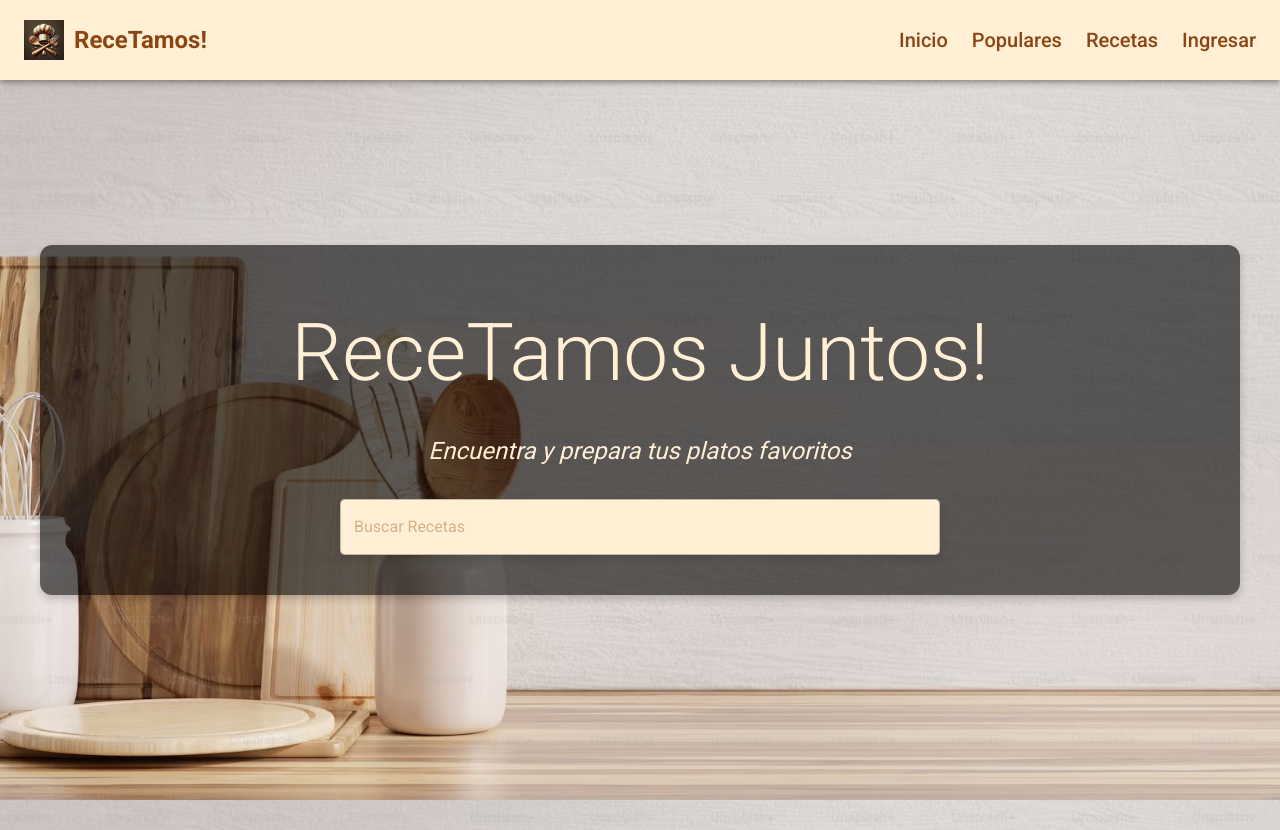
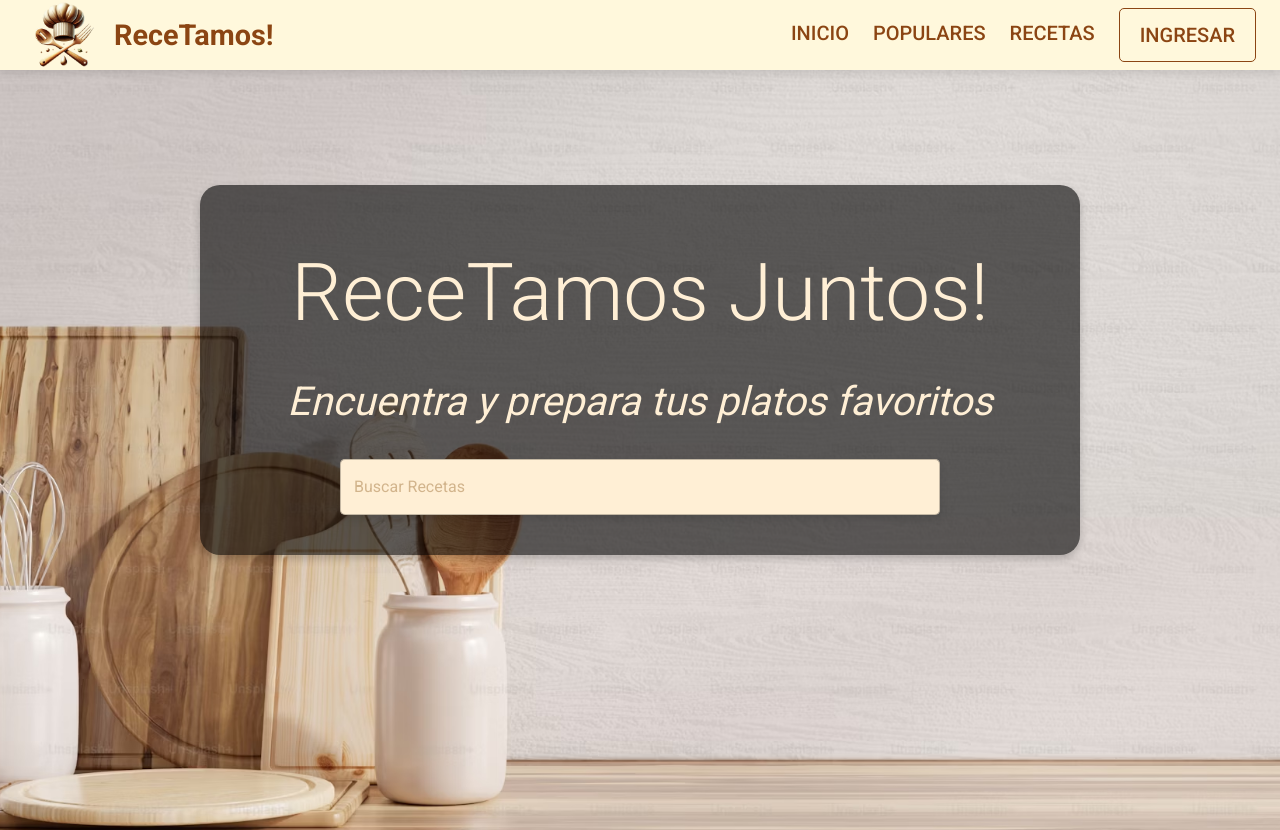
Before and after one commit to DiegoDrutman/Proyecto, a React (Create React App) app in the folder frontend/myapp/: page / in a window 1280 px wide. Shown: the top 830 px of the page. Built offline with nearby package versions, Linux system fonts and the light colour scheme; no server answers.

Commit message:
frontend

```diff
--- a/frontend/myapp/src/App.js
+++ b/frontend/myapp/src/App.js
@@ -1,3 +1,4 @@
+// src/App.js
 import React, { useState, useEffect } from 'react';
 import { Routes, Route, useLocation, useNavigate } from 'react-router-dom';
 import { Box, Typography, TextField, Autocomplete, Container } from '@mui/material';
@@ -9,7 +10,7 @@
 import Favorites from './pages/Favorites/Favorites';
 import Login from './pages/Login/Login';
 import Signup from './pages/SignUp/SignUp';
-import RecipeDetails from './components/RecipeDetails/RecipeDetails';
+import RecipeDetails from './pages/RecipeDetails/RecipeDetails';
 import RecipeList from './components/RecipeList/RecipeList';
 
 // Importación de estilos y variables globales
@@ -36,8 +37,8 @@
   width: 100%;
   min-height: 100vh;
   text-align: center;
-  padding: 20px;
-  padding-top: 60px;
+  padding: 200px;
+  padding-top: 0px;
   background: url(${backgroundImage}) no-repeat center center; /* Usar el archivo importado */
   color: ${colors.light};
   background-size: cover; /* Asegura que la imagen cubra todo el fondo */
@@ -50,14 +51,14 @@
 const ContentWrapper = styled(Container)`
   display: flex;
   flex-direction: column;
-  gap: 20px;
+  gap: 10px;
   align-items: center;
   max-width: 1000px;
   width: 100%;
   padding: 40px;
   animation: ${fadeIn} 0.5s ease-in-out;
   background-color: rgba(0, 0, 0, 0.6); /* Cambia el color del overlay a un negro translúcido */
-  border-radius: 12px;
+  border-radius: 20px;
   box-shadow: 0 4px 8px rgba(0, 0, 0, 0.2);
 `;
 
@@ -188,7 +189,7 @@
                   </StyledTypography>
                   <StyledTypography
                     variant="h4"
-                    fontSize={24}
+                    fontSize={40}
                     fontStyle="italic"
                     sx={{ marginBottom: 4 }}
                   >
--- a/frontend/myapp/src/components/Navigation/Navigation.js
+++ b/frontend/myapp/src/components/Navigation/Navigation.js
@@ -1,12 +1,12 @@
 // src/components/Navigation/Navigation.js
 import React, { useState } from 'react';
-import { Toolbar, Box, Typography, IconButton, Menu, MenuItem } from '@mui/material';
+import { Toolbar, Box, IconButton, Menu, MenuItem, Typography } from '@mui/material';
 import { Link, useNavigate, useLocation } from 'react-router-dom';
 import { scroller } from 'react-scroll';
 import MenuIcon from '@mui/icons-material/Menu';
 import AccountCircle from '@mui/icons-material/AccountCircle';
-import Logo from '../../assets/logo.webp';
-import { NavBar, NavLink } from './Navigation.styles'; // Importar estilos
+import Logo from '../../assets/logo.png';
+import { NavBar, NavLink, IngresarLink } from './Navigation.styles'; // Importar estilos
 import { colors } from '../../styles/Variables'; // Importar variables de color desde Variables.js
 
 const Navigation = ({ isAuthenticated, userName, onLogin, onLogout }) => {
@@ -49,18 +49,18 @@
   };
 
   return (
-    <NavBar>
+    <NavBar position="fixed">
       <Toolbar sx={{ display: 'flex', justifyContent: 'space-between', alignItems: 'center', height: '70px' }}>
         <Box sx={{ display: 'flex', alignItems: 'center' }}>
           <Link to="/" style={{ textDecoration: 'none', display: 'flex', alignItems: 'center', color: 'inherit' }}>
-            <img src={Logo} alt="ReceTamos Logo" style={{ width: '40px', height: '40px', marginRight: '10px' }} />
+            <img src={Logo} alt="ReceTamos Logo" style={{ width: '80px', height: '80px', marginRight: '10px' }} />
             <Typography
               variant="h5"
               component="div"
               sx={{
                 color: colors.dark, // Usar el color de texto desde Variables.js
                 fontWeight: 'bold',
-                fontSize: '1.5rem',
+                fontSize: '1.8rem',
               }}
             >
               ReceTamos!
@@ -206,9 +206,9 @@
             </div>
           ) : (
             <Link to="/login" style={{ textDecoration: 'none', color: colors.dark }}>
-              <NavLink variant="h6" component="div">
+              <IngresarLink variant="h6" component="div"> {/* Usar IngresarLink */}
                 Ingresar
-              </NavLink>
+              </IngresarLink>
             </Link>
           )}
         </Box>
--- a/frontend/myapp/src/components/Navigation/Navigation.styles.js
+++ b/frontend/myapp/src/components/Navigation/Navigation.styles.js
@@ -1,33 +1,66 @@
 // src/components/Navigation/Navigation.styles.js
+
 import styled from 'styled-components';
-import { AppBar, Typography } from '@mui/material';
-import { colors } from '../../styles/Variables'; // Asegúrate de importar Variables.js con "V" mayúscula
+import { Typography } from '@mui/material';
+import { colors } from '../../styles/Variables';
 
-// Estilos del componente AppBar (barra de navegación)
-export const NavBar = styled(AppBar)`
-  background-color: ${colors.primary}33; /* Usando color primario con opacidad */
-  box-shadow: none;
-  backdrop-filter: blur(5px);
-  color: ${colors.dark};
-  padding: 5px 0;
-  transition: background-color 0.3s ease;
-  position: fixed;
+export const NavBar = styled.div`
+  background-color: ${colors.warmBackground};
+  box-shadow: 0 4px 8px rgba(0, 0, 0, 0.1);
+  position: sticky;
   top: 0;
+  z-index: 1000;
   width: 100%;
-  z-index: 1100;
 `;
 
-// Estilos para los enlaces de navegación
 export const NavLink = styled(Typography)`
-  text-decoration: none;
   color: ${colors.dark};
-  font-size: 1rem;
   font-weight: bold;
   cursor: pointer;
-  transition: color 0.3s ease;
+  position: relative;
+  transition: color 0.3s ease, transform 0.3s ease;
+  padding-bottom: 5px;
+  text-transform: uppercase;
+
+  &:after {
+    content: '';
+    display: block;
+    width: 0;
+    height: 2px;
+    background: ${colors.dark};
+    transition: width 0.3s;
+
+    position: absolute;
+    bottom: 0;
+    left: 50%;
+    transform: translateX(-50%);
+  }
+
+  &:hover:after {
+    width: 100%;
+  }
 
   &:hover {
-    color: ${colors.secondary};
+    color: ${colors.accent};
     transform: scale(1.05);
   }
 `;
+
+// Componente específico para el botón "Ingresar"
+export const IngresarLink = styled(NavLink)`
+  border: 1px solid ${colors.dark};
+  border-radius: 5px;
+  padding: 10px 20px;
+  margin-left: 10px; // Margen para separarlo de los otros enlaces
+
+  &:after {
+    // Remover la línea inferior
+    display: none;
+  }
+
+  &:hover {
+    background-color: ${colors.accent};
+    color: ${colors.light};
+    transform: scale(1.05);
+  }
+`;
```
Also changed, not shown: frontend/myapp/src/assets/.webp (renamed from frontend/myapp/src/assets/logo.webp), frontend/myapp/src/assets/logo.png (added), frontend/myapp/src/pages/RecipeDetails/RecipeDetails.js (renamed from frontend/myapp/src/components/RecipeDetails/RecipeDetails.js), frontend/myapp/src/pages/RecipeDetails/RecipeDetails.styles.js (renamed from frontend/myapp/src/components/RecipeDetails/RecipeDetails.styles.js).
